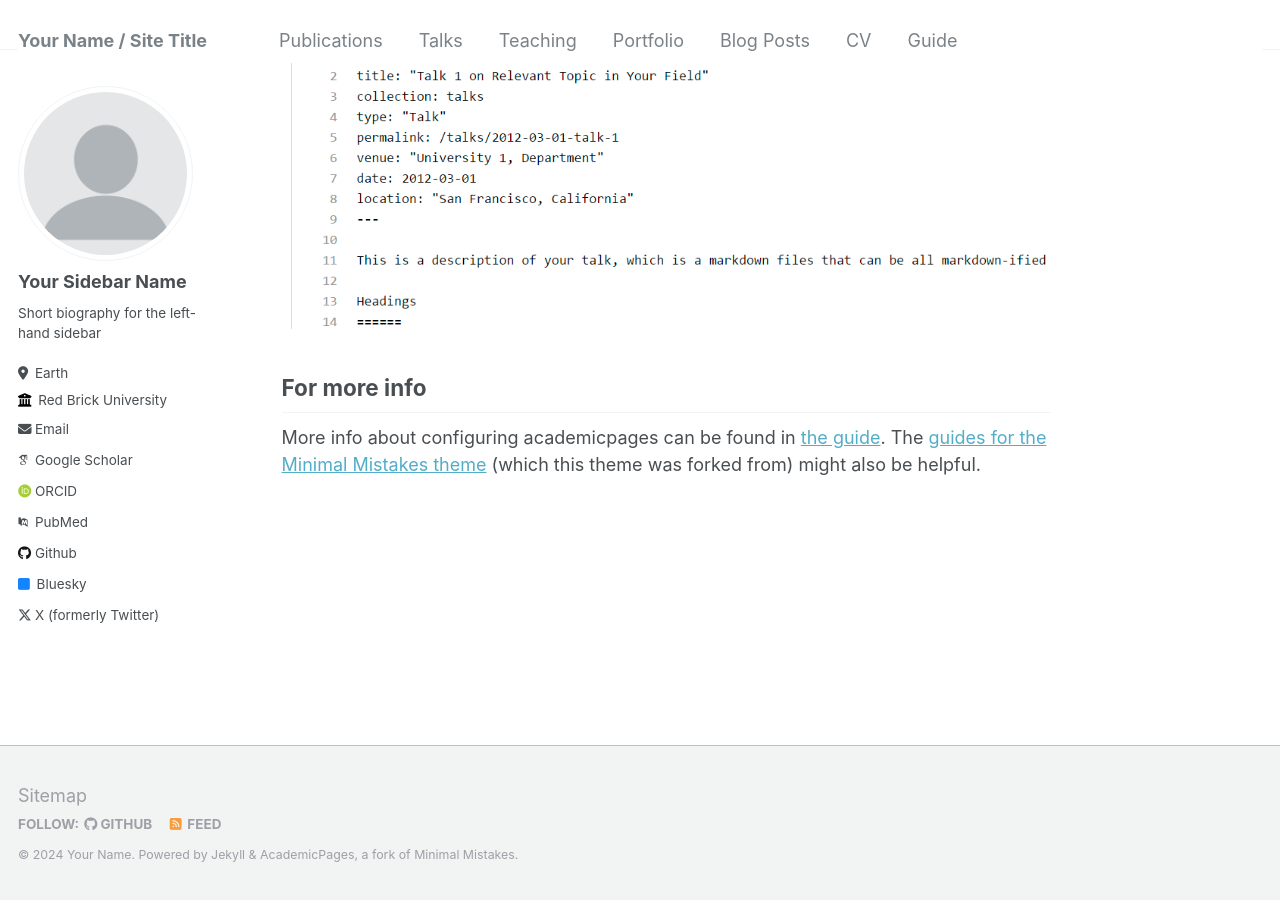
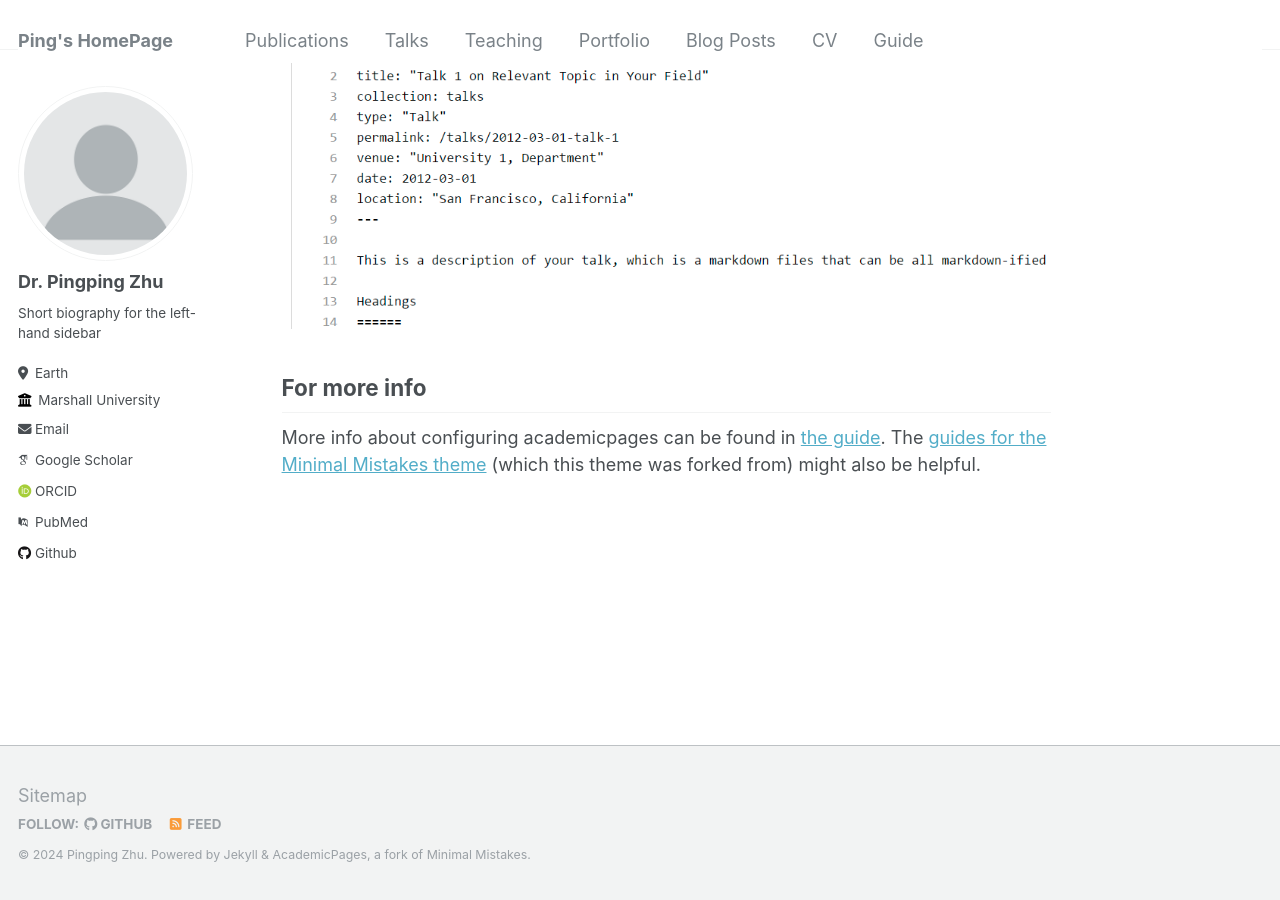
Before and after one commit to Pingping-Zhu/Pingping-Zhu.github.io, a Jekyll site: the page built from _pages/about.md, in a window 1280 px wide and 900 px high, scrolled down 2640 px. Built offline with Jekyll 4.4.1, drawn with Linux system fonts in a browser that asks for light colours; some web fonts are replaced.

Commit message:
Update _config.yml
title, name, repository, name, employer, email, googlescholar, orcid, github, bluesky, twitter,

```diff
--- a/_config.yml
+++ b/_config.yml
@@ -8,13 +8,13 @@
 
 # Basic Site Settings
 locale                   : "en-US"
-title                    : "Your Name / Site Title"
+title                    : "Ping's HomePage"
 title_separator          : "-"
-name                     : &name "Your Name"
+name                     : &name "Pingping Zhu"
 description              : &description "personal description"
-url                      : https://academicpages.github.io # the base hostname & protocol for your site e.g. "https://mmistakes.github.io"
+url                      : https://Pingping-Zhu.github.io # the base hostname & protocol for your site e.g. "https://mmistakes.github.io"
 baseurl                  : "" # the subpath of your site, e.g. "/blog"
-repository               : "academicpages/academicpages.github.io"
+repository               : "Pingping-Zhu/Pingping-Zhu.github.io"
 
 # Site Author - The following control what appear as part of the author content on the side bar.
 #               If a field is blank the icon and link will not appear, otherwise it will be shown.
@@ -22,19 +22,19 @@ repository               : "academicpages/academicpages.github.io"
 author:
   # Biographic information
   avatar           : "profile.png"
-  name             : "Your Sidebar Name"
+  name             : "Dr. Pingping Zhu"
   pronouns         : # example: "she/her"
   bio              : "Short biography for the left-hand sidebar"
   location         : "Earth"
-  employer         : "Red Brick University"
+  employer         : "Marshall University"
   uri              : # URL
-  email            : "none@example.org"
+  email            : "zhup@marshall.edu"
 
   # Academic websites
   arxiv            : # URL - Update with the correct link to your profile
-  googlescholar    : "https://scholar.google.com/citations?user=PS_CX0AAAAAJ"
+  googlescholar    : "https://scholar.google.com/citations?user=23sOkXYAAAAJ&hl=en"
   impactstory      : # URL
-  orcid            : "http://orcid.org/yourorcidurl"
+  orcid            : "http://orcid.org/0000-0002-9045-2398"
   pubmed           : "https://www.ncbi.nlm.nih.gov/pubmed/?term=john+snow"
   researchgate     : # URL
 
@@ -42,12 +42,12 @@ author:
   bitbucket        : # Username - Update with your username on the site
   codepen          : # Username
   dribbble         : # Username
-  github           : "academicpages"
+  github           : "Pingping-Zhu"
   kaggle           : # Username
   stackoverflow    : # User number or user number and name (i.e., use "1" or "1/jeff-atwood")
 
   # Social media
-  bluesky          : "bsky.app" # Replace this with you Bluesky username
+  bluesky          : # Replace this with you Bluesky username
   facebook         : # Username
   flickr           : # Username
   foursquare       : # Username
@@ -64,7 +64,7 @@ author:
   steam            : # Username
   telegram         : # URL
   tumblr           : # Username
-  twitter          : "UniofOxford"  # Replace this with your X / Twitter handle
+  twitter          : # Replace this with your X / Twitter handle
   vine             : # Username
   weibo            : # Username
   wikipedia        : # Username
```
